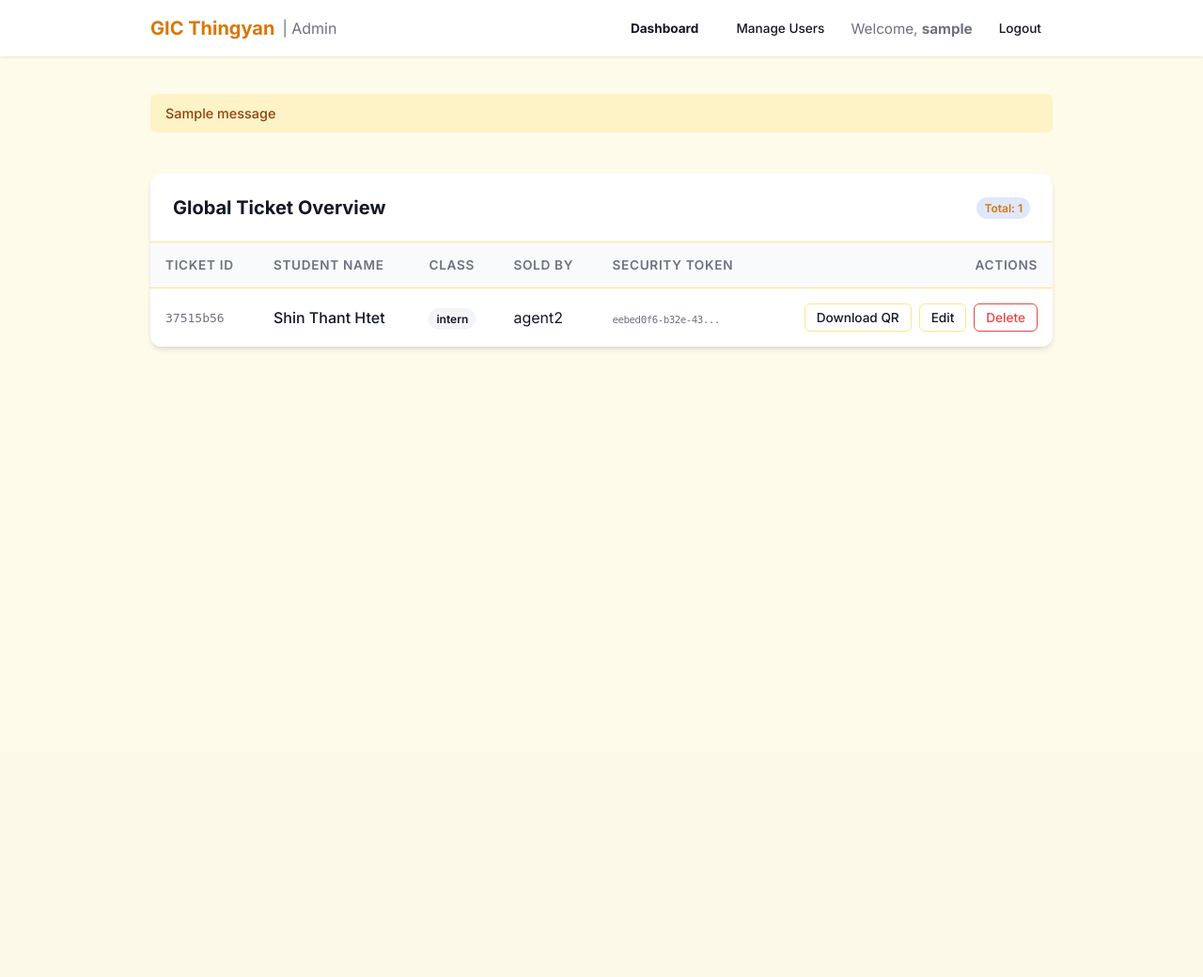
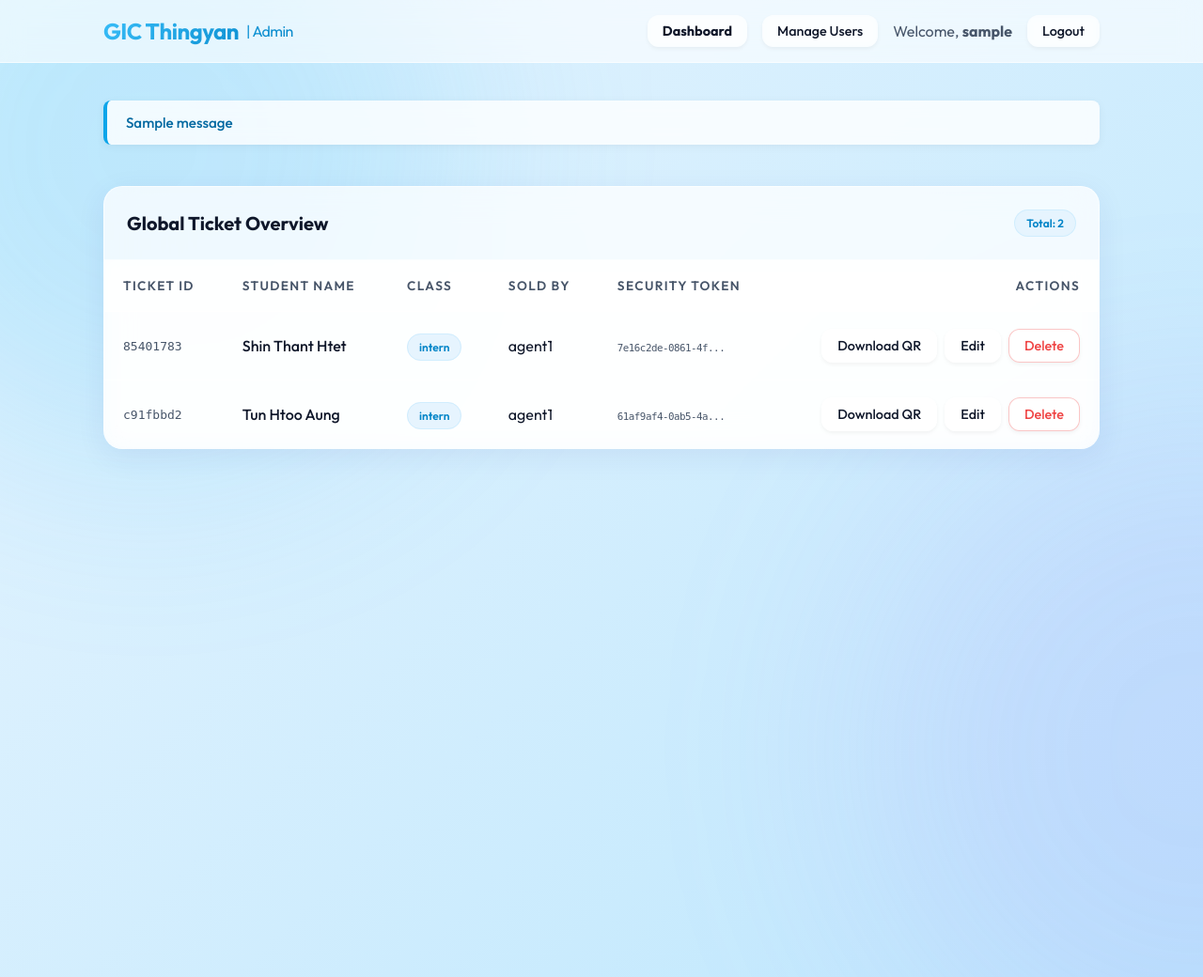
Before and after one commit to MELLO3KK/GIC-Ticket, a Flask app: page /admin in a window 1280 px wide; the page is wider, and only the part inside the window is pictured. Shown: the top 1040 px of that part at 94% size. Before the commit the page ends 372 px from the top of that part, so only its background shows below. Run offline with Flask 3, Linux system fonts and the light colour scheme; the visitor is signed in with stand-in values (Sample User, id 1); one stand-in notice (Sample message) is shown.

Commit message:
feat: Introduce admin and agent dashboards, enhance user management with agent payment tracking, and add ticket editing functionality.

```diff
--- a/app.py
+++ b/app.py
@@ -28,7 +28,8 @@ def init_db():
         df_users = pd.DataFrame({
             'username': ['admin1', 'admin2', 'admin3', 'agent1', 'agent2'],
             'token': [generate_unique_token() for _ in range(5)],
-            'role': ['admin', 'admin', 'admin', 'agent', 'agent']
+            'role': ['admin', 'admin', 'admin', 'agent', 'agent'],
+            'paid_amount': [0, 0, 0, 0, 0]
         })
         df_users.to_csv(USERS_CSV, index=False)
 
@@ -110,7 +111,14 @@ def agent_dashboard():
     df_tickets = pd.read_csv(TICKETS_CSV)
     my_tickets = df_tickets[df_tickets['agent_username'] == username]
 
-    return render_template('agent_dashboard.html', tickets=my_tickets.to_dict('records'))
+    df_users = pd.read_csv(USERS_CSV)
+    user_row = df_users[df_users['username'] == username]
+    paid_amount = user_row.iloc[0].get('paid_amount', 0) if not user_row.empty else 0
+    tickets_sold = len(my_tickets)
+    total_value = tickets_sold * 25000
+    amount_to_pay = total_value - paid_amount
+
+    return render_template('agent_dashboard.html', tickets=my_tickets.to_dict('records'), amount_to_pay=amount_to_pay, tickets_sold=tickets_sold)
 
 @app.route('/admin/delete/<ticket_id>')
 def delete_ticket(ticket_id):
@@ -160,6 +168,7 @@ def manage_users():
         return redirect(url_for('login'))
 
     df_users = pd.read_csv(USERS_CSV)
+    df_tickets = pd.read_csv(TICKETS_CSV)
 
     if request.method == 'POST':
         username = request.form['username'].strip()
@@ -174,7 +183,8 @@ def manage_users():
         new_user = pd.DataFrame([{
             'username': username,
             'token': new_token,
-            'role': role
+            'role': role,
+            'paid_amount': 0
         }])
 
         df_users = pd.concat([df_users, new_user], ignore_index=True)
@@ -182,7 +192,47 @@ def manage_users():
         flash(f'User "{username}" created successfully! Token: {new_token}')
         return redirect(url_for('manage_users'))
 
-    return render_template('admin_users.html', users=df_users.to_dict('records'))
+    users_data = []
+    for _, user in df_users.iterrows():
+        u_dict = user.to_dict()
+        if u_dict['role'] == 'agent':
+            t_sold = len(df_tickets[df_tickets['agent_username'] == u_dict['username']])
+            u_dict['tickets_sold'] = t_sold
+            u_dict['total_value'] = t_sold * 25000
+            u_dict['paid_amount'] = u_dict.get('paid_amount', 0)
+            u_dict['amount_to_pay'] = u_dict['total_value'] - u_dict['paid_amount']
+        users_data.append(u_dict)
+
+    return render_template('admin_users.html', users=users_data)
+
+@app.route('/admin/payment/<username>', methods=['POST'])
+def update_payment(username):
+    if session.get('role') != 'admin':
+        return redirect(url_for('login'))
+
+    df_users = pd.read_csv(USERS_CSV)
+    if username not in df_users['username'].values:
+        flash('User not found')
+        return redirect(url_for('manage_users'))
+
+    action = request.form.get('action')
+
+    if action == 'clear':
+        df_tickets = pd.read_csv(TICKETS_CSV)
+        t_sold = len(df_tickets[df_tickets['agent_username'] == username])
+        df_users.loc[df_users['username'] == username, 'paid_amount'] = t_sold * 25000
+        flash(f'Payment cleared for {username}')
+
+    elif action == 'edit':
+        try:
+            new_paid = int(request.form.get('paid_amount', 0))
+            df_users.loc[df_users['username'] == username, 'paid_amount'] = new_paid
+            flash(f'Payment updated for {username}')
+        except ValueError:
+            flash('Invalid amount entered')
+
+    df_users.to_csv(USERS_CSV, index=False)
+    return redirect(url_for('manage_users'))
 
 if __name__ == '__main__':
     from waitress import serve
--- a/static/style.css
+++ b/static/style.css
@@ -1,21 +1,32 @@
-@import url('https://fonts.googleapis.com/css2?family=Inter:wght@400;500;600;700&display=swap');
+@import url('https://fonts.googleapis.com/css2?family=Outfit:wght@300;400;500;600;700&display=swap');
 
 :root {
-    --primary: #D97706;      /* Rich Gold/Amber */
-    --primary-hover: #B45309;
-    --background: #FFFBEB;   /* Warm light yellow tint */
-    --surface: #FFFFFF;
-    --text-main: #111827;
-    --text-muted: #6B7280;
-    --danger: #EF4444;
-    --danger-hover: #DC2626;
-    --success: #10B981;
-    --border: #FDE68A;       /* Soft yellow border */
+    --primary: #0ea5e9;      /* Vibrant Sky Blue */
+    --primary-hover: #0284c7;
+    --primary-gradient: linear-gradient(135deg, #38bdf8 0%, #0284c7 100%);
+    --bg-gradient: linear-gradient(135deg, #cffafe 0%, #e0f2fe 50%, #bae6fd 100%);
+    --surface: rgba(255, 255, 255, 0.75);
+    --surface-hover: rgba(255, 255, 255, 0.9);
+    --text-main: #0f172a;
+    --text-muted: #475569;
+    --danger: #ef4444;
+    --danger-hover: #dc2626;
+    --success: #10b981;
+    --border: rgba(255, 255, 255, 0.6);
+    --glass-shadow: 0 8px 32px 0 rgba(31, 38, 135, 0.07);
+}
+
+@keyframes gradientBG {
+    0% { background-position: 0% 50%; }
+    50% { background-position: 100% 50%; }
+    100% { background-position: 0% 50%; }
 }
 
 body {
-    font-family: 'Inter', sans-serif;
-    background-color: var(--background);
+    font-family: 'Outfit', sans-serif;
+    background: var(--bg-gradient);
+    background-size: 200% 200%;
+    animation: gradientBG 15s ease infinite;
     color: var(--text-main);
     margin: 0;
     padding: 0;
@@ -23,21 +34,56 @@ body {
     flex-direction: column;
     align-items: center;
     min-height: 100vh;
+    overflow-x: hidden;
+}
+
+/* Background floating abstract shapes for water theme */
+body::before, body::after {
+    content: '';
+    position: absolute;
+    width: 600px;
+    height: 600px;
+    border-radius: 50%;
+    filter: blur(100px);
+    z-index: -1;
+    opacity: 0.5;
+    animation: floatShape 20s infinite alternate;
+}
+body::before {
+    background: rgba(56, 189, 248, 0.4);
+    top: -200px;
+    left: -200px;
+}
+body::after {
+    background: rgba(167, 139, 250, 0.3); /* Soft purple tint */
+    bottom: -200px;
+    right: -200px;
+    animation-delay: -10s;
+}
+
+@keyframes floatShape {
+    0% { transform: translate(0, 0) scale(1); }
+    100% { transform: translate(100px, 100px) scale(1.2); }
 }
 
 .navbar {
     width: 100%;
-    background-color: var(--surface);
-    box-shadow: 0 1px 3px rgba(0,0,0,0.1);
+    background: rgba(255, 255, 255, 0.6);
+    backdrop-filter: blur(12px);
+    -webkit-backdrop-filter: blur(12px);
+    border-bottom: 1px solid var(--border);
     padding: 16px 0;
     display: flex;
     justify-content: center;
     box-sizing: border-box;
+    position: sticky;
+    top: 0;
+    z-index: 100;
 }
 
 .nav-content {
     width: 100%;
-    max-width: 1000px;
+    max-width: 1100px;
     display: flex;
     justify-content: space-between;
     align-items: center;
@@ -46,20 +92,23 @@ body {
 }
 
 .nav-brand {
-    font-size: 1.25rem;
+    font-size: 1.5rem;
     font-weight: 700;
-    color: var(--primary);
+    background: var(--primary-gradient);
+    -webkit-background-clip: text;
+    -webkit-text-fill-color: transparent;
     text-decoration: none;
     display: flex;
     align-items: center;
     gap: 8px;
+    letter-spacing: -0.5px;
 }
 
 .nav-user {
     display: flex;
     align-items: center;
     gap: 16px;
-    font-size: 0.95rem;
+    font-size: 1rem;
     color: var(--text-muted);
 }
 
@@ -67,104 +116,127 @@ body {
     display: inline-flex;
     align-items: center;
     justify-content: center;
-    padding: 10px 16px;
-    font-size: 0.95rem;
+    padding: 12px 20px;
+    font-size: 1rem;
     font-weight: 500;
-    border-radius: 6px;
+    border-radius: 12px;
     border: none;
     cursor: pointer;
-    transition: all 0.2s ease;
+    transition: all 0.3s cubic-bezier(0.4, 0, 0.2, 1);
     text-decoration: none;
     box-sizing: border-box;
+    box-shadow: 0 2px 4px rgba(0,0,0,0.05);
 }
 
 .btn-primary {
-    background-color: var(--primary);
+    background: var(--primary-gradient);
     color: white;
+    font-weight: 600;
+    box-shadow: 0 4px 12px rgba(14, 165, 233, 0.3);
 }
 .btn-primary:hover {
-    background-color: var(--primary-hover);
-    transform: translateY(-1px);
-    box-shadow: 0 4px 6px rgba(79, 70, 229, 0.2);
+    transform: translateY(-2px);
+    box-shadow: 0 6px 16px rgba(14, 165, 233, 0.5);
 }
 
 .btn-danger {
-    background-color: var(--surface);
+    background: rgba(255, 255, 255, 0.5);
     color: var(--danger);
-    border: 1px solid var(--danger);
-    padding: 6px 12px;
-    font-size: 0.85rem;
+    border: 1px solid rgba(239, 68, 68, 0.3);
+    backdrop-filter: blur(4px);
+    padding: 8px 16px;
+    font-size: 0.9rem;
 }
 .btn-danger:hover {
-    background-color: var(--danger);
+    background: var(--danger);
     color: white;
+    border-color: var(--danger);
+    transform: translateY(-1px);
 }
 
 .btn-outline {
-    background-color: transparent;
+    background: rgba(255, 255, 255, 0.5);
     color: var(--text-main);
-    border: 1px solid var(--border);
-    padding: 6px 12px;
-    font-size: 0.85rem;
+    border: 1px solid rgba(255, 255, 255, 0.8);
+    backdrop-filter: blur(4px);
+    padding: 8px 16px;
+    font-size: 0.9rem;
 }
 .btn-outline:hover {
-    background-color: var(--background);
+    background: white;
+    box-shadow: 0 4px 10px rgba(0,0,0,0.05);
+    transform: translateY(-1px);
 }
 
 .container {
     width: 100%;
-    max-width: 1000px;
+    max-width: 1100px;
     padding: 40px 20px;
     display: flex;
     flex-direction: column;
     gap: 24px;
     box-sizing: border-box;
+    position: relative;
+    z-index: 1;
 }
 
 .card {
-    background-color: var(--surface);
-    border-radius: 12px;
-    box-shadow: 0 4px 6px -1px rgba(0, 0, 0, 0.1), 0 2px 4px -1px rgba(0, 0, 0, 0.06);
-    padding: 32px;
+    background: var(--surface);
+    backdrop-filter: blur(16px);
+    -webkit-backdrop-filter: blur(16px);
+    border-radius: 20px;
+    border: 1px solid var(--border);
+    box-shadow: var(--glass-shadow);
+    padding: 36px;
     box-sizing: border-box;
+    animation: slideUp 0.6s cubic-bezier(0.16, 1, 0.3, 1);
+}
+
+@keyframes slideUp {
+    from { opacity: 0; transform: translateY(20px); }
+    to { opacity: 1; transform: translateY(0); }
 }
 
 .card-header {
     margin-top: 0;
     margin-bottom: 24px;
-    font-size: 1.5rem;
-    font-weight: 600;
+    font-size: 1.75rem;
+    font-weight: 700;
     color: var(--text-main);
+    letter-spacing: -0.5px;
 }
 
 .form-group {
-    margin-bottom: 20px;
+    margin-bottom: 24px;
     text-align: left;
 }
 
 .form-group label {
     display: block;
     margin-bottom: 8px;
-    font-size: 0.9rem;
+    font-size: 0.95rem;
     font-weight: 500;
     color: var(--text-main);
 }
 
-.form-group input {
+.form-group input, .form-group select {
     width: 100%;
-    padding: 10px 12px;
-    border: 1px solid var(--border);
-    border-radius: 6px;
-    font-size: 0.95rem;
+    padding: 12px 16px;
+    background: rgba(255, 255, 255, 0.6);
+    border: 1px solid rgba(255, 255, 255, 0.8);
+    border-radius: 12px;
+    font-size: 1rem;
     color: var(--text-main);
     box-sizing: border-box;
-    transition: border-color 0.2s ease, box-shadow 0.2s ease;
+    transition: all 0.3s ease;
+    font-family: inherit;
 }
 
-.form-group input:focus {
+.form-group input:focus, .form-group select:focus {
     outline: none;
+    background: white;
     border-color: var(--primary);
-    box-shadow: 0 0 0 3px rgba(79, 70, 229, 0.1);
+    box-shadow: 0 0 0 4px rgba(14, 165, 233, 0.15);
 }
 
 /* Flash Messages */
@@ -173,105 +245,130 @@ body {
     margin-bottom: 20px;
     display: flex;
     flex-direction: column;
-    gap: 10px;
+    gap: 12px;
     box-sizing: border-box;
 }
 .flash-message {
-    padding: 12px 16px;
-    background-color: #FEF3C7;
-    color: #92400E;
-    border-radius: 6px;
-    font-size: 0.9rem;
+    padding: 14px 20px;
+    background: rgba(255, 255, 255, 0.8);
+    color: #0369a1;
+    border-left: 4px solid var(--primary);
+    border-radius: 8px;
+    font-size: 0.95rem;
     font-weight: 500;
-    animation: fadeIn 0.3s ease;
+    backdrop-filter: blur(8px);
+    box-shadow: 0 2px 10px rgba(0,0,0,0.05);
+    animation: slideInRight 0.4s ease forwards;
+}
+
+@keyframes slideInRight {
+    from { opacity: 0; transform: translateX(20px); }
+    to { opacity: 1; transform: translateX(0); }
 }
 
 /* Tables */
 .table-container {
     overflow-x: auto;
-    border-radius: 8px;
-    border: 1px solid var(--border);
-    background-color: var(--surface);
+    border-radius: 16px;
+    background: rgba(255, 255, 255, 0.4);
+    backdrop-filter: blur(10px);
 }
 
 table {
     width: 100%;
-    border-collapse: collapse;
+    border-collapse: separate;
+    border-spacing: 0;
     text-align: left;
 }
 
 th, td {
-    padding: 16px;
-    border-bottom: 1px solid var(--border);
+    padding: 18px 20px;
+    border-bottom: 1px solid rgba(255, 255, 255, 0.5);
     vertical-align: middle;
 }
 
 th {
-    background-color: #F9FAFB;
+    background: rgba(255, 255, 255, 0.6);
     font-size: 0.85rem;
     font-weight: 600;
     color: var(--text-muted);
     text-transform: uppercase;
-    letter-spacing: 0.05em;
+    letter-spacing: 0.1em;
 }
 
 tr:last-child td {
     border-bottom: none;
 }
 
+tr {
+    transition: background-color 0.2s;
+}
+
 tr:hover td {
-    background-color: #F9FAFB;
+    background: rgba(255, 255, 255, 0.8);
 }
 
 .qr-code-img {
-    border-radius: 4px;
+    border-radius: 12px;
     border: 1px solid var(--border);
-    transition: transform 0.2s;
+    transition: transform 0.3s cubic-bezier(0.175, 0.885, 0.32, 1.275);
     background: white;
-    padding: 4px;
+    padding: 6px;
+    box-shadow: 0 4px 6px rgba(0,0,0,0.05);
 }
 .qr-code-img:hover {
-    transform: scale(1.15);
-    box-shadow: 0 10px 15px -3px rgba(0, 0, 0, 0.1);
+    transform: scale(1.6);
+    box-shadow: 0 15px 30px -5px rgba(0, 0, 0, 0.15);
+    z-index: 10;
+    position: relative;
 }
 
 .badge {
-    padding: 4px 8px;
+    padding: 6px 12px;
     border-radius: 9999px;
     font-size: 0.75rem;
     font-weight: 600;
-    background-color: #E0E7FF;
-    color: var(--primary);
+    background: rgba(224, 242, 254, 0.8);
+    color: var(--primary-hover);
+    border: 1px solid rgba(186, 230, 253, 0.5);
+    backdrop-filter: blur(4px);
 }
 
 /* Login specific layout */
 .login-container {
-    max-width: 420px;
-    margin-top: 10vh;
+    max-width: 440px;
+    margin-top: 12vh;
 }
 
 .login-logo {
     text-align: center;
-    font-size: 2.25rem;
+    font-size: 2.75rem;
     font-weight: 800;
-    color: var(--primary);
-    margin-bottom: 8px;
-    letter-spacing: -0.5px;
+    background: var(--primary-gradient);
+    -webkit-background-clip: text;
+    -webkit-text-fill-color: transparent;
+    margin-bottom: 10px;
+    letter-spacing: -1px;
 }
 .login-subtitle {
     text-align: center;
     color: var(--text-muted);
-    margin-bottom: 32px;
-    font-size: 0.95rem;
-}
-
-@keyframes fadeIn {
-    from { opacity: 0; transform: translateY(-10px); }
-    to { opacity: 1; transform: translateY(0); }
+    margin-bottom: 40px;
+    font-size: 1.1rem;
+    font-weight: 400;
 }
 
 @media (max-width: 768px) {
     .container {
-        grid-template-columns: 1fr !important;
+        padding: 24px 16px;
+    }
+    .card {
+        padding: 24px;
+    }
+    .nav-user span {
+        display: none;
+    }
+    .nav-brand {
+        font-size: 1.25rem;
     }
 }
--- a/templates/admin_dashboard.html
+++ b/templates/admin_dashboard.html
@@ -49,7 +49,7 @@
                     <tr>
                         <td style="font-family:monospace; color:var(--text-muted);">{{ ticket.id }}</td>
                         <td style="font-weight:500;">{{ ticket.student_name }}</td>
-                        <td><span class="badge" style="background-color:#F3F4F6; color:var(--text-main);">{{ ticket.class_name }}</span></td>
+                        <td><span class="badge">{{ ticket.class_name }}</span></td>
                         <td>{{ ticket.agent_username }}</td>
                         <td><small style="color:var(--text-muted); font-family:monospace; letter-spacing:-0.5px;">{{ ticket.qr_token[:16] }}...</small></td>
                         <td style="text-align:right; gap:8px; display:flex; justify-content:flex-end;">
--- a/templates/edit_ticket.html
+++ b/templates/edit_ticket.html
@@ -22,7 +22,7 @@
     <div class="container" style="max-width: 500px; margin-top: 40px;">
         <div class="card">
             <h2 class="card-header">Edit Ticket Details</h2>
-            <div style="margin-bottom:24px; font-size:0.9rem; color:var(--text-secondary); font-family:monospace; background:#F9FAFB; padding:12px; border-radius:6px; border:1px solid var(--border);">
+            <div style="margin-bottom:24px; font-size:1rem; color:var(--text-muted); font-family:monospace; background:rgba(255,255,255,0.5); padding:16px; border-radius:12px; border:1px solid var(--border); backdrop-filter:blur(4px);">
                 Ticket ID: {{ ticket.id }}
             </div>
             <form method="POST">
--- a/tickets.csv
+++ b/tickets.csv
@@ -1,2 +1,3 @@
 id,student_name,class_name,agent_username,qr_token,qr_image
-37515b56,Shin Thant Htet,intern,agent2,eebed0f6-b32e-43c2-9a35-2d88635bb929,37515b56.png
+85401783,Shin Thant Htet,intern,agent1,7e16c2de-0861-4fa3-bfe4-d9f0172e43a2,85401783.png
+c91fbbd2,Tun Htoo Aung,intern,agent1,61af9af4-0ab5-4ac8-b1bb-eef5b40a3e3b,c91fbbd2.png
```
Also changed, not shown: templates/admin_users.html (+22 -2 lines), templates/agent_dashboard.html (+10 -2 lines), users.csv (+6 -6 lines), static/qrcodes/37515b56.png (deleted), static/qrcodes/85401783.png (added), static/qrcodes/c91fbbd2.png (added).
